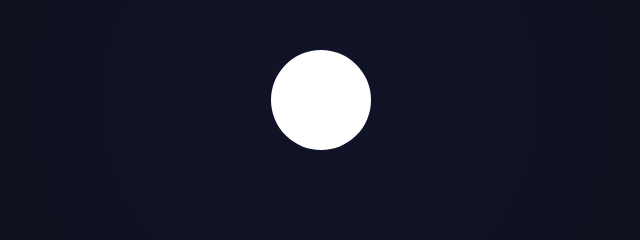
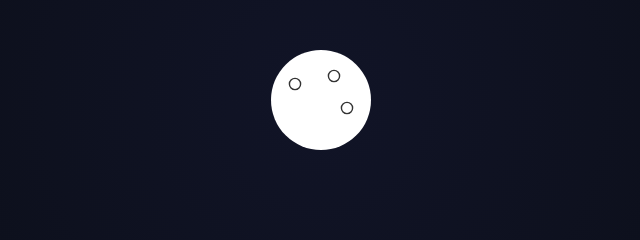
Before and after one commit to ChillBlastCraft/Atlas-of-Constellations, a plain HTML site: page index.html in a window 1280 px wide. Both pictures are taken after a click on the element 192 px from the left and 280 px from the top of the page. Shown: the part 300-540 px from the top of the page, 319-959 px from the left. Drawn offline with Linux system fonts and the light colour scheme.

Commit message:
show small nodes
it needs a lot of work
a. give distance from constellation
b. visibility on all times
c. opacity lower on non-active constellation on nodes
d. follow same distance rules

```diff
--- a/assets/css/style.css
+++ b/assets/css/style.css
@@ -72,6 +72,30 @@ body {
 }
 
 /*
+┌─────────────────────────────────────┐
+│         CONSTELLATION NODE          │
+└─────────────────────────────────────┘
+*/
+
+.constellation-node {
+    position: absolute;
+    width: 18px;
+    height: 18px;
+    border-radius: 50%;
+    background: #fff;
+    border: 2px solid #333;
+    display: block;
+    transform: translate(-50%, -50%) scale(0.7);
+    transition: box-shadow 0.3s, background 0.3s;
+    z-index: 2;
+}
+
+.constellation-node:hover {
+    background: #e0e0e0;
+    box-shadow: 0 0 8px #333;
+}
+
+/*
 ┌──────────────────────────┐
 │        BACK BUTTON       │
 └──────────────────────────┘
--- a/assets/js/data.js
+++ b/assets/js/data.js
@@ -2,26 +2,51 @@ const constellations = [
     {
         id: "alpha",
         name: "Alpha",
-        position: { x: 15, y: 35 }
+        position: { x: 15, y: 35 },
+        nodes: [
+            { x: 13, y: 33, url: "#" },
+            { x: 17, y: 36, url: "#" },
+            { x: 16, y: 32, url: "#" }
+        ]
     },
     {
         id: "beta",
         name: "Beta",
-        position: { x: 65, y: 15 }
+        position: { x: 65, y: 15 },
+        nodes: [
+            { x: 67, y: 13, url: "#" },
+            { x: 63, y: 17, url: "#" },
+            { x: 66, y: 18, url: "#" }
+        ]
     },
     {
         id: "gamma",
         name: "Gamma",
-        position: { x: 90, y: 90 }
+        position: { x: 90, y: 90 },
+        nodes: [
+            { x: 92, y: 88, url: "#" },
+            { x: 88, y: 92, url: "#" },
+            { x: 91, y: 93, url: "#" }
+        ]
     },
     {
         id: "delta",
         name: "Delta",
-        position: { x: 35, y: 75 }
+        position: { x: 35, y: 75 },
+        nodes: [
+            { x: 33, y: 77, url: "#" },
+            { x: 37, y: 73, url: "#" },
+            { x: 36, y: 78, url: "#" }
+        ]
     },
     {
         id: "epsilon",
         name: "Epsilon",
-        position: { x: 60, y: 55 }
+        position: { x: 60, y: 55 },
+        nodes: [
+            { x: 62, y: 53, url: "#" },
+            { x: 58, y: 57, url: "#" },
+            { x: 61, y: 58, url: "#" }
+        ]
     }
 ]
--- a/assets/js/universe.js
+++ b/assets/js/universe.js
@@ -34,6 +34,9 @@ function onConstellationClick(constellation, dot) {
         d.classList.remove('faded')
     })
 
+    // clear all constellation nodes so none are visible
+    document.querySelectorAll('.constellation-node').forEach(c => c.remove())
+
     // 50%, 50% (center of universe)
     const cx = 50, cy = 50
     // x = current constellation position
@@ -49,6 +52,30 @@ function onConstellationClick(constellation, dot) {
     dot.style.top = cy + "%"
     // increase size of current constellation
     dot.style.transform = 'translate(-50%, -50%) scale(2)'
+
+    // show nodes for this constellation
+    if (Array.isArray(constellation.nodes) && constellation.nodes.length > 0) {
+        const universe = document.getElementById("universe")
+
+        // place nodes relative to the centered constellation (cx, cy)
+        constellation.nodes.forEach((node, idx) => {
+            const nodeDiv = document.createElement("div")
+            nodeDiv.className = "constellation-node"
+
+            // calculate offset from main constellation position
+            const offsetX = node.x - constellation.position.x
+            const offsetY = node.y - constellation.position.y
+
+            // place node around the centered constellation (cx, cy)
+            nodeDiv.style.left = (cx + offsetX) + "%"
+            nodeDiv.style.top = (cy + offsetY) + "%"
+            nodeDiv.title = `Node ${idx + 1} of ${constellation.name}`
+            nodeDiv.addEventListener("click", () => {
+                window.location.href = node.url
+            })
+            universe.appendChild(nodeDiv)
+        })
+    }
 
     // for all non-clicked constellations, move away
     allDots.forEach(otherDot => {
@@ -96,6 +123,8 @@ function resetUniverse() {
         d.style.transform = 'translate(-50%, -50%)'
         d.classList.remove('faded')
     })
+    // clear all constellation nodes so none are visible
+    document.querySelectorAll('.constellation-node').forEach(c => c.remove())
 
     // hide back button
     const backButton = document.getElementById('back-button')
```
